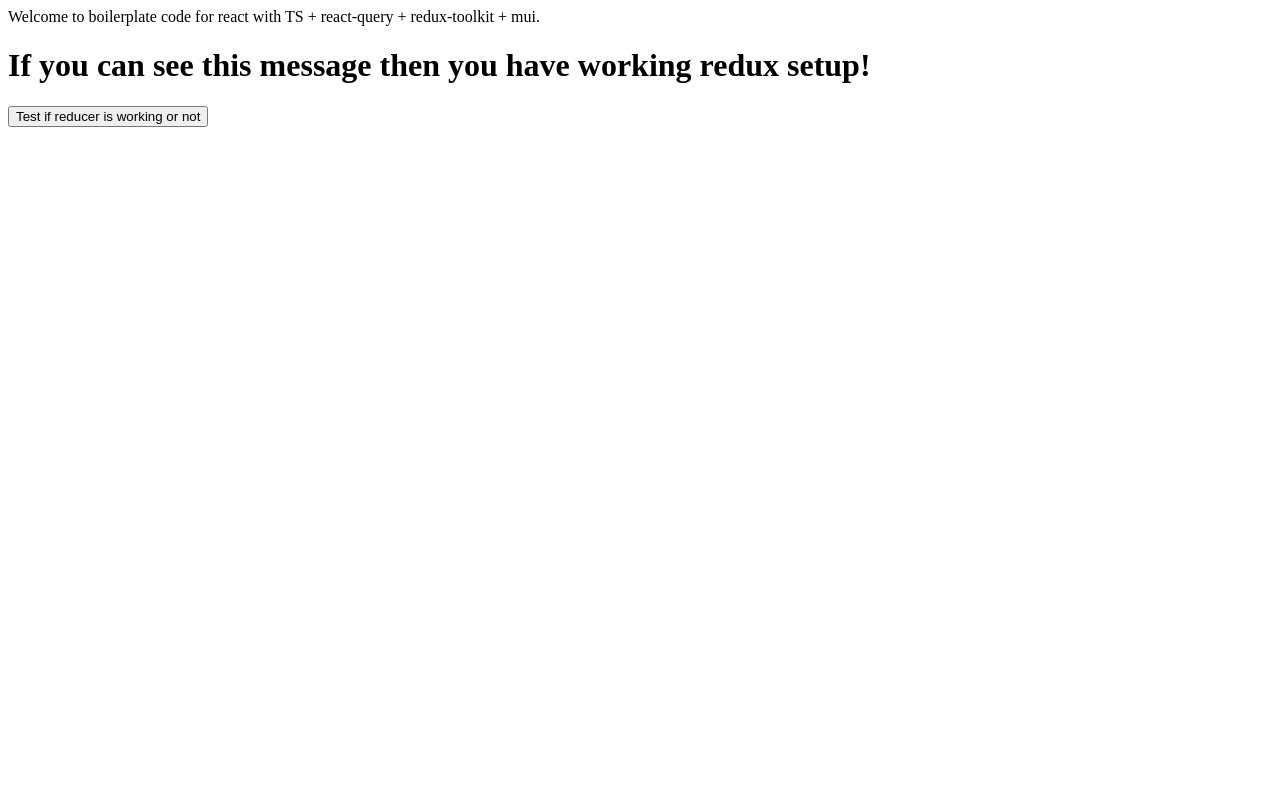
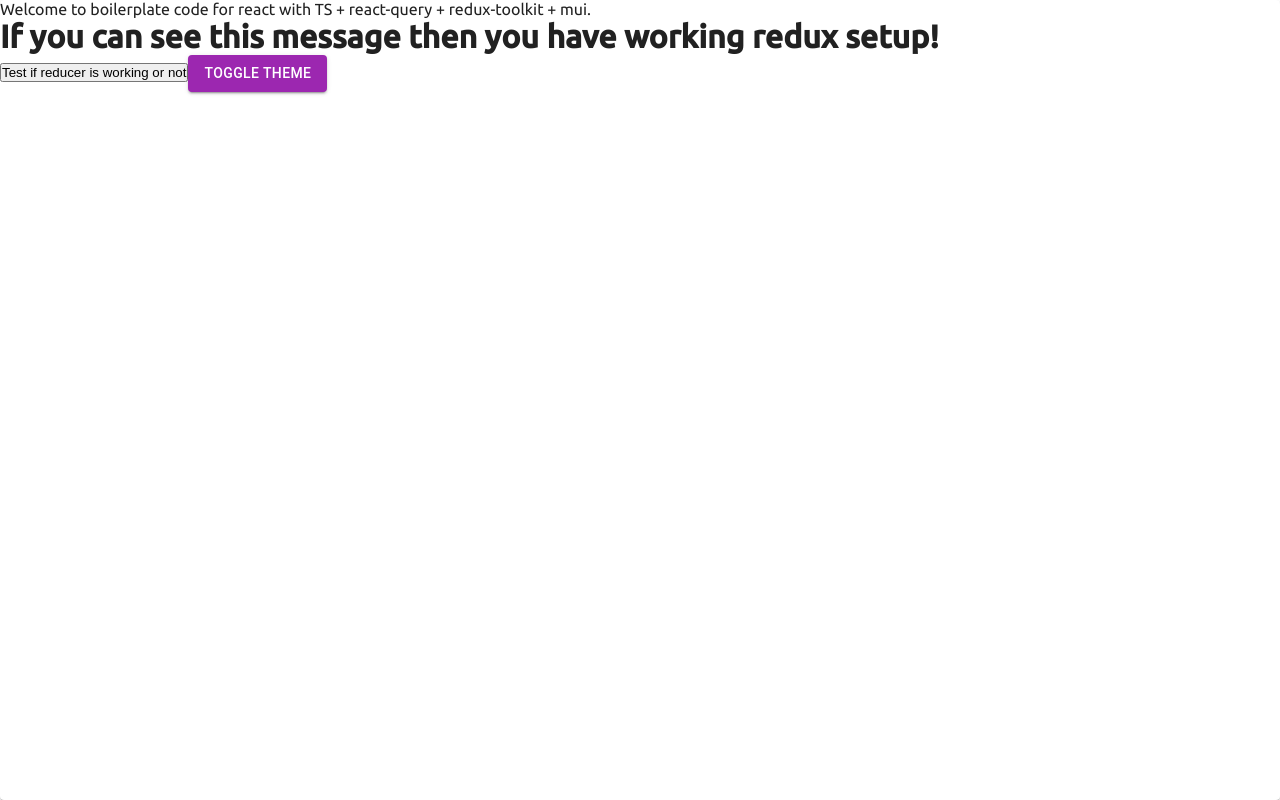
Before and after one commit to errajeevranjan/boilerplate-react, a React (Create React App) app: page / in a window 1280 px wide. Built offline with nearby package versions, Linux system fonts and the light colour scheme.

Commit message:
setup material ui
- moved theme provider from index file to App.tsx
- added dark mode toggle switch
- added relative imports for  styles files

```diff
--- a/package.json
+++ b/package.json
@@ -22,6 +22,7 @@
 		"react-redux": "^7.2.6",
 		"react-router-dom": "^5.3.0",
 		"react-scripts": "4.0.3",
+		"sass": "^1.43.4",
 		"typescript": "^4.4.4",
 		"web-vitals": "^2.1.2"
 	},
--- a/src/App.tsx
+++ b/src/App.tsx
@@ -1,18 +1,36 @@
-import { messageText, testReducer } from "reduxStore/app/appSlice";
+import {
+	messageText,
+	testReducer,
+	darkModeStatus,
+	themeReducer,
+} from "reduxStore/app/appSlice";
 import { useAppDispatch, useAppSelector } from "reduxStore";
+import { ThemeProvider } from "@mui/material/styles";
+import { lightTheme, darkTheme } from "theme/Theme";
+import { Button, Paper } from "@mui/material";
 
 const App = () => {
 	const message = useAppSelector(messageText);
+	const isDarkModeActive = useAppSelector(darkModeStatus);
 	const dispatch = useAppDispatch();
+
 	return (
-		<div className='App'>
+		<ThemeProvider theme={isDarkModeActive ? darkTheme : lightTheme}>
+			<Paper sx={{ height: "100vh" }}>
 				Welcome to boilerplate code for react with TS + react-query +
 				redux-toolkit + mui.
 				<h1>{message}</h1>
 				<button onClick={() => dispatch(testReducer())}>
 					Test if reducer is working or not
 				</button>
-		</div>
+				<Button
+					variant='contained'
+					color='secondary'
+					onClick={() => dispatch(themeReducer())}>
+					Toggle Theme
+				</Button>
+			</Paper>
+		</ThemeProvider>
 	);
 };
 
--- a/src/index.tsx
+++ b/src/index.tsx
@@ -1,9 +1,9 @@
+import App from "App";
 import React from "react";
 import ReactDOM from "react-dom";
 import { Provider } from "react-redux";
-import App from "./App";
 import { store } from "reduxStore";
-
+import "styles/globalStyles.scss";
 ReactDOM.render(
 	<React.StrictMode>
 		<Provider store={store}>
--- a/src/reduxStore/app/appSlice.ts
+++ b/src/reduxStore/app/appSlice.ts
@@ -5,11 +5,14 @@ import { RootState } from '..';
 export interface AppState {
   message: string;
   status: 'idle' | 'loading' | 'failed';
+  isDarkModeActive:boolean;
 }
 
 const initialState: AppState = {
   message: 'If you can see this message then you have working redux setup!',
   status: 'idle',
+  isDarkModeActive:false,
+
 };
 
 
@@ -23,15 +26,20 @@ export const appSlice = createSlice({
       state.message = 'If you can see this message then your reducer setup is correct!';
     },
 
+    themeReducer:(state)=>{
+      state.isDarkModeActive=!state.isDarkModeActive
+    }
+
   },
 
 });
 
 // exporting reducer so that we can dispatch this in desired page(s) which then will trigger associated action with the reducer
-export const { testReducer } = appSlice.actions;
+export const { testReducer,themeReducer } = appSlice.actions;
 
 // exporting value of message for consumption by page(s)
 export const messageText = (state: RootState) => state.app.message;
+export const darkModeStatus = (state:RootState)=> state.app.isDarkModeActive
 
 // exporting the entire slice
 export default appSlice.reducer;
--- /dev/null
+++ b/src/styles/exports.module.scss
@@ -0,0 +1,49 @@
+@import "variables.module";
+
+:export {
+	// text colors for material ui
+	textPrimary: $textPrimary;
+	textSecondary: $textSecondary;
+	textDisabled: $textDisabled;
+	textHint: $textHint;
+
+	// primary palette colors  for material ui
+	palettePrimaryLight: $palettePrimaryLight;
+	palettePrimaryMain: $palettePrimaryMain;
+	palettePrimaryDark: $palettePrimaryDark;
+	palettePrimaryContrastText: $palettePrimaryContrastText;
+
+	// secondary palette colors  for material ui
+	paletteSecondaryLight: $paletteSecondaryLight;
+	paletteSecondaryMain: $paletteSecondaryMain;
+	paletteSecondaryDark: $paletteSecondaryDark;
+	paletteSecondaryContrastText: $paletteSecondaryContrastText;
+
+	// error palette colors  for material ui
+	paletteErrorLight: $paletteErrorLight;
+	paletteErrorMain: $paletteErrorMain;
+	paletteErrorDark: $paletteErrorDark;
+	paletteErrorContrastText: $paletteErrorContrastText;
+
+	// warning palette colors  for material ui
+	paletteWarningLight: $paletteWarningLight;
+	paletteWarningMain: $paletteWarningMain;
+	paletteWarningDark: $paletteWarningDark;
+	paletteWarningContrastText: $paletteWarningContrastText;
+
+	// info palette colors  for material ui
+	paletteInfoLight: $paletteInfoLight;
+	paletteInfoMain: $paletteInfoMain;
+	paletteInfoDark: $paletteInfoDark;
+	paletteInfoContrastText: $paletteInfoContrastText;
+
+	// success palette colors  for material ui
+	paletteSuccessLight: $paletteSuccessLight;
+	paletteSuccessMain: $paletteSuccessMain;
+	paletteSuccessDark: $paletteSuccessDark;
+	paletteSuccessContrastText: $paletteSuccessContrastText;
+
+	//background palette colors for material ui
+	paper: $paper;
+	background: $background;
+}
--- /dev/null
+++ b/src/styles/globalStyles.scss
@@ -0,0 +1,28 @@
+@import "exports.module";
+@import url("https://fonts.googleapis.com/css2?family=Ubuntu:wght@300;400;500&display=swap");
+
+html {
+	/* GLOBAL STYLING */
+	* {
+		padding: 0;
+		margin: 0;
+		//! debugg ghost elements
+		// background: #000 !important;
+		// color: #0f0 !important;
+		// outline: solid #f00 1px !important;
+	}
+
+	*:focus {
+		outline: 0;
+	}
+
+	a {
+		text-decoration: none;
+	}
+
+	/* BODY STYLING */
+	body {
+		font-family: "Ubuntu", sans-serif !important;
+		background: $background;
+	}
+}
--- /dev/null
+++ b/src/styles/variables.module.scss
@@ -0,0 +1,47 @@
+// text colors for material ui
+$textPrimary: hsl(230, 44%, 64%);
+$textSecondary: hsl(231, 48%, 48%);
+$textDisabled: hsl(232, 54%, 41%);
+$textHint: hsl(0, 0%, 100%);
+
+// primary palette colors  for material ui
+$palettePrimaryLight: hsl(230, 44%, 64%);
+$palettePrimaryMain: hsl(340, 100%, 63%);
+$palettePrimaryDark: hsl(232, 54%, 41%);
+$palettePrimaryContrastText: hsl(0, 0%, 100%);
+
+// secondary palette colors  for material ui
+$paletteSecondaryLight: hsl(340, 100%, 63%);
+$paletteSecondaryMain: hsl(339, 100%, 48%);
+$paletteSecondaryDark: hsl(333, 84%, 42%);
+$paletteSecondaryContrastText: hsl(0, 0%, 100%);
+
+// error palette colors  for material ui
+$paletteErrorLight: hsl(0, 69%, 67%);
+$paletteErrorMain: hsl(4, 90%, 58%);
+$paletteErrorDark: hsl(0, 65%, 51%);
+$paletteErrorContrastText: hsl(0, 0%, 100%);
+
+// warning palette colors  for material ui
+$paletteWarningLight: hsl(36, 100%, 65%);
+$paletteWarningMain: hsl(36, 100%, 50%);
+$paletteWarningDark: hsl(30, 100%, 48%);
+$paletteWarningContrastText: hsl(0, 0%, 0%);
+
+// info palette colors  for material ui
+$paletteInfoLight: hsl(207, 89%, 68%);
+$paletteInfoMain: hsl(207, 90%, 54%);
+$paletteInfoDark: hsl(210, 79%, 46%);
+$paletteInfoContrastText: hsl(0, 0%, 100%);
+
+// success palette colors  for material ui
+$paletteSuccessLight: hsl(123, 38%, 64%);
+$paletteSuccessMain: hsl(122, 39%, 49%);
+$paletteSuccessDark: hsl(123, 43%, 39%);
+$paletteSuccessContrastText: hsl(0, 0%, 0%);
+
+//background palette colors for material ui
+$paper: hsl(0, 0%, 100%);
+$background: hsl(0, 0%, 100%);
+
+// // variables for custom styling
--- /dev/null
+++ b/src/theme/Theme.ts
@@ -0,0 +1,13 @@
+import { createTheme } from '@mui/material/styles';
+
+export const darkTheme = createTheme({
+  palette: {
+    mode:'dark',
+  },
+});
+
+export const lightTheme = createTheme({
+  palette: {
+    mode:'light',
+  },
+});
```
Also changed, not shown: 2 other files (tests, documents, lock files or other folders). Lines whose indentation alone changed are shown as unchanged.
